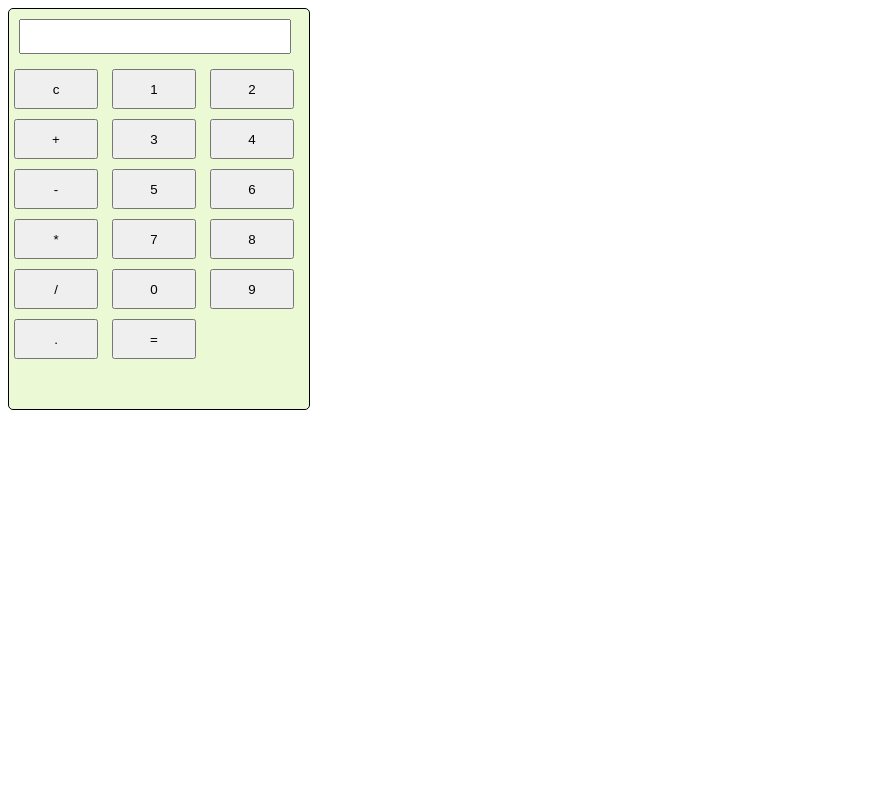
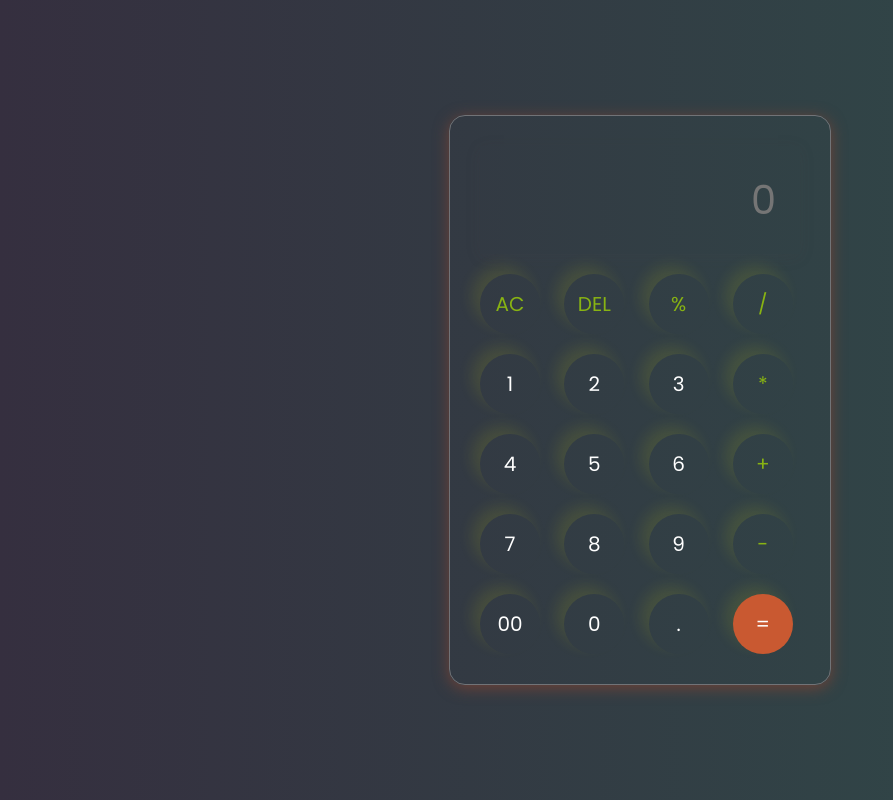
Before and after one commit to kartikrana77/calculator, a plain HTML site: page index.html in a window 1280 px wide. Shown: the whole page, without its empty margins (0-893 px from the left). Drawn offline with Linux system fonts and the light colour scheme.

Commit message:
new calculator style

```diff
--- a/index.css
+++ b/index.css
@@ -1,24 +1,57 @@
+@import url('https://fonts.googleapis.com/css2?family=Poppins:ital,wght@0,100;0,200;0,300;0,400;0,500;0,600;0,700;0,800;0,900;1,100;1,200;1,300;1,400;1,500;1,600;1,700;1,800;1,900&display=swap');
+*{
+    margin: 0;
+    padding: 0;
+    box-sizing: border-box;
+    font-family: 'Poppins', sans-serif ;
+}
+
+body{
+    width: 100%;
+    height: 100vh;
+    display: flex;
+    justify-content: center;
+    align-items: center;
+    background: linear-gradient(90deg, #352f3f, #2f4d4a);
+}
 #calculator{
-    border: 1px solid black;
-    height: 400px;
-    width: 300px;
-    background-color: rgb(235, 250, 213);
-    border-radius: 5px;
+    border: 1px solid #717377;
+    padding: 20px;
+    box-shadow: 0px 3px 15px rgba(117, 66, 53, 0.9);
+    background-color: transparent;
+    border-radius: 16px;
 }
 
 #display{
     margin: 10px;
-    width: 88%;
-    font-size: 25px;
+    width: 320px;
+    border: none;
+    padding: 24px;
+    background: transparent;
+    box-shadow: 0px 3px 15px rgba(85, 81, 81, 0.1);
+    font-size: 40px;
+    text-align: right;
+    color: #ffffff;
 }
 
-#button-cont{
-   display: flex;
-   flex-wrap: wrap;
-   justify-content: center;
+
+.button{
+    margin: 10px;
+    width: 60px;
+    height: 60px ;
+    border: none;
+    border-radius: 50%;
+    background: transparent;
+    color: #fff;
+    font-size: 20px;
+    box-shadow: -8px -8px 15px rgba(248, 244, 3, 0.1)
 }
-.button{
-    margin: 5px;
-    width: 28%;
-    height: 40px ;
+
+.fd{
+    color: rgb(136, 179, 19);
 }
+
+#equal{
+    background-color: rgb(201, 89, 49);
+
+}
--- a/index.html
+++ b/index.html
@@ -8,25 +8,37 @@
 </head>
 <body>
     <div id="calculator">
-        <input type="text" id="display">
-        <div id="button-count">
-            <button class="button" onclick="displayCount = '';document.querySelector('#display').value = displayCount;">c</button>
-            <button class="button" onclick="displayCount += '1'; document.querySelector('#display').value = displayCount;">1</button>
-            <button class="button" onclick="displayCount += '2'; document.querySelector('#display').value = displayCount;">2</button>
-            <button class="button" onclick="displayCount += '+'; document.querySelector('#display').value = displayCount;">+</button>
-            <button class="button" onclick="displayCount += '3'; document.querySelector('#display').value = displayCount;">3</button>
-            <button class="button" onclick="displayCount += '4'; document.querySelector('#display').value = displayCount;">4</button>
-            <button class="button" onclick="displayCount += '-'; document.querySelector('#display').value = displayCount;">-</button>
-            <button class="button" onclick="displayCount += '5'; document.querySelector('#display').value = displayCount;">5</button>
-            <button class="button" onclick="displayCount += '6'; document.querySelector('#display').value = displayCount;">6</button>
-            <button class="button" onclick="displayCount += '*'; document.querySelector('#display').value = displayCount;">*</button>
-            <button class="button" onclick="displayCount += '7'; document.querySelector('#display').value = displayCount;">7</button>
-            <button class="button" onclick="displayCount += '8'; document.querySelector('#display').value = displayCount;">8</button>
-            <button class="button" onclick="displayCount += '/'; document.querySelector('#display').value = displayCount;">/</button>
-            <button class="button" onclick="displayCount += '0'; document.querySelector('#display').value = displayCount;">0</button>
-            <button class="button" onclick="displayCount += '9'; document.querySelector('#display').value = displayCount;">9</button>
-            <button class="button" onclick="displayCount += '.'; document.querySelector('#display').value = displayCount;">.</button>
-            <button class="button" onclick="displayCount =  eval(displayCount); document.querySelector('#display').value = displayCount;">=</button>
+        <input type="text" placeholder ="0" id="display">
+
+        <div>
+            <button class="button fd">AC</button>
+            <button class="button fd">DEL</button>
+            <button class="button fd">%</button>
+            <button class="button fd">/</button>
+        </div>
+        <div>
+            <button class="button">1</button>
+            <button class="button">2</button>
+            <button class="button">3</button>
+            <button class="button fd">*</button>
+        </div>
+        <div>
+            <button class="button">4</button>
+            <button class="button">5</button>
+            <button class="button" >6</button>
+            <button class="button fd" >+</button>
+        </div>
+        <div>
+            <button class="button" >7</button>
+            <button class="button" >8</button>
+            <button class="button" >9</button>
+            <button class="button  fd" >-</button>
+        </div>
+        <div>
+            <button class="button" >00</button>
+            <button class="button" >0</button>
+            <button class="button" >.</button>
+            <button class="button" id="equal">=</button>
 
         </div>
     </div>
--- a/index.js
+++ b/index.js
@@ -1,2 +1,20 @@
 let displayCount = '';
-document.querySelector('#display').value = displayCount;
+let input = document.querySelector('#display');
+let button = document.querySelectorAll('.button');
+
+Array.from(button).forEach((button)=>{
+  button. addEventListener('click',(e)=>{
+        if(e.target.innerHTML === '='){
+            displayCount = eval(displayCount);
+            input.value = displayCount;
+        }
+        else if(e.target.innerHTML === 'AC'){
+            displayCount = '';
+            input.value = displayCount;
+        }
+        else{
+            displayCount += e.target.innerHTML;
+            input.value = displayCount;
+        }
+    })
+})
```
